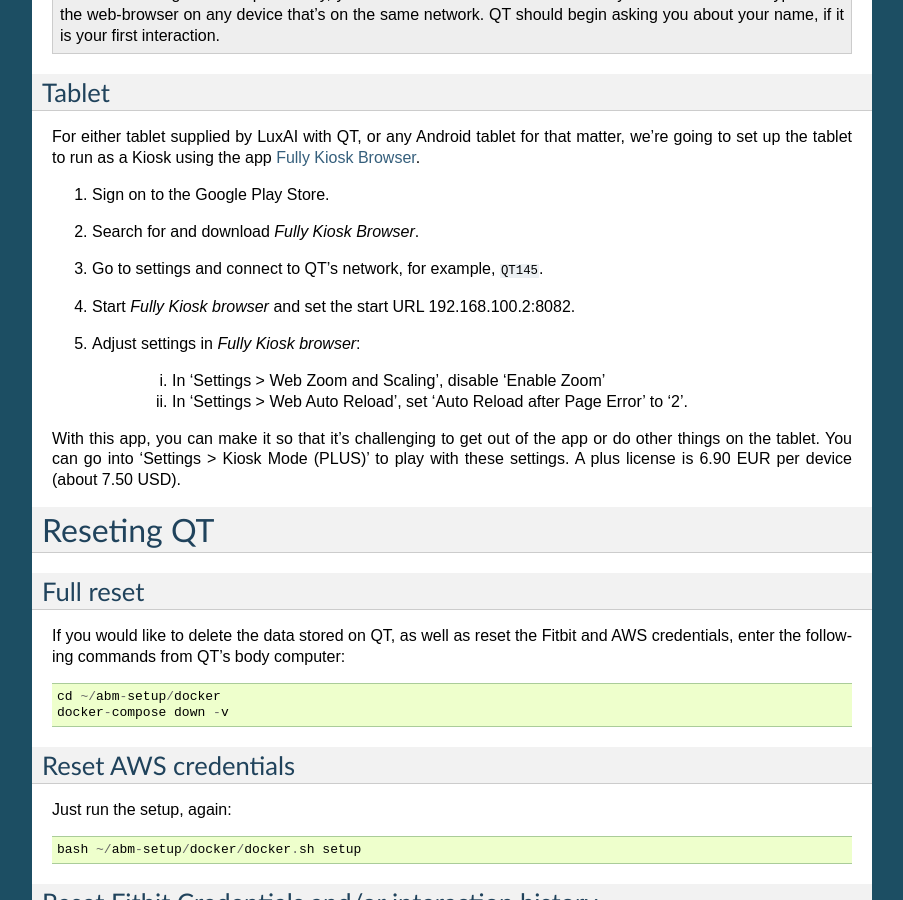
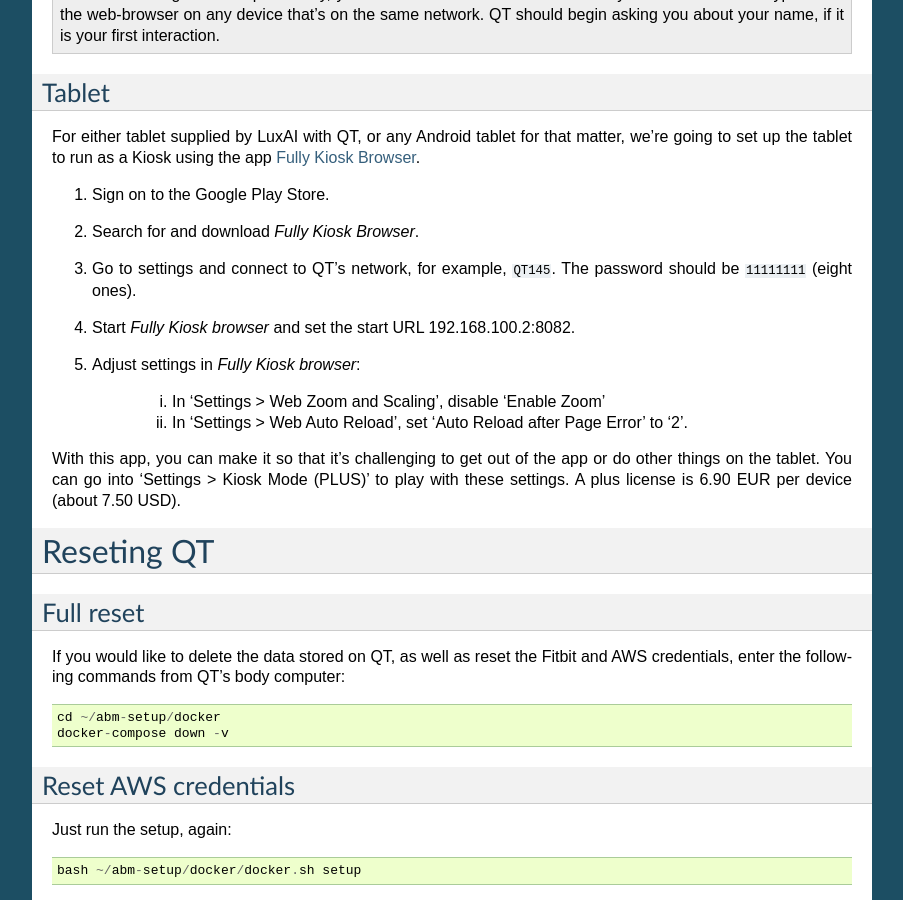
Before and after one commit to robotpt/abm-setup, a Sphinx documentation site: the page built from docs/setup.rst, in a window 1280 px wide and 900 px high, scrolled down 13033 px. Shown: the whole window, without its empty margins (198-1101 px from the left). Built offline with Sphinx 7.4.7, drawn with Linux system fonts in a browser that asks for light colours.

Commit message:
Include QT's network password

```diff
--- a/docs/setup.rst
+++ b/docs/setup.rst
@@ -442,7 +442,7 @@ For either tablet supplied by LuxAI with QT, or any Android tablet for that matt
 
 2. Search for and download `Fully Kiosk Browser`.
 
-3. Go to settings and connect to QT's network, for example, :code:`QT145`.
+3. Go to settings and connect to QT's network, for example, :code:`QT145`.  The password should be :code:`11111111` (eight ones).
 
 4. Start `Fully Kiosk browser` and set the start URL 192.168.100.2:8082.
 
```
